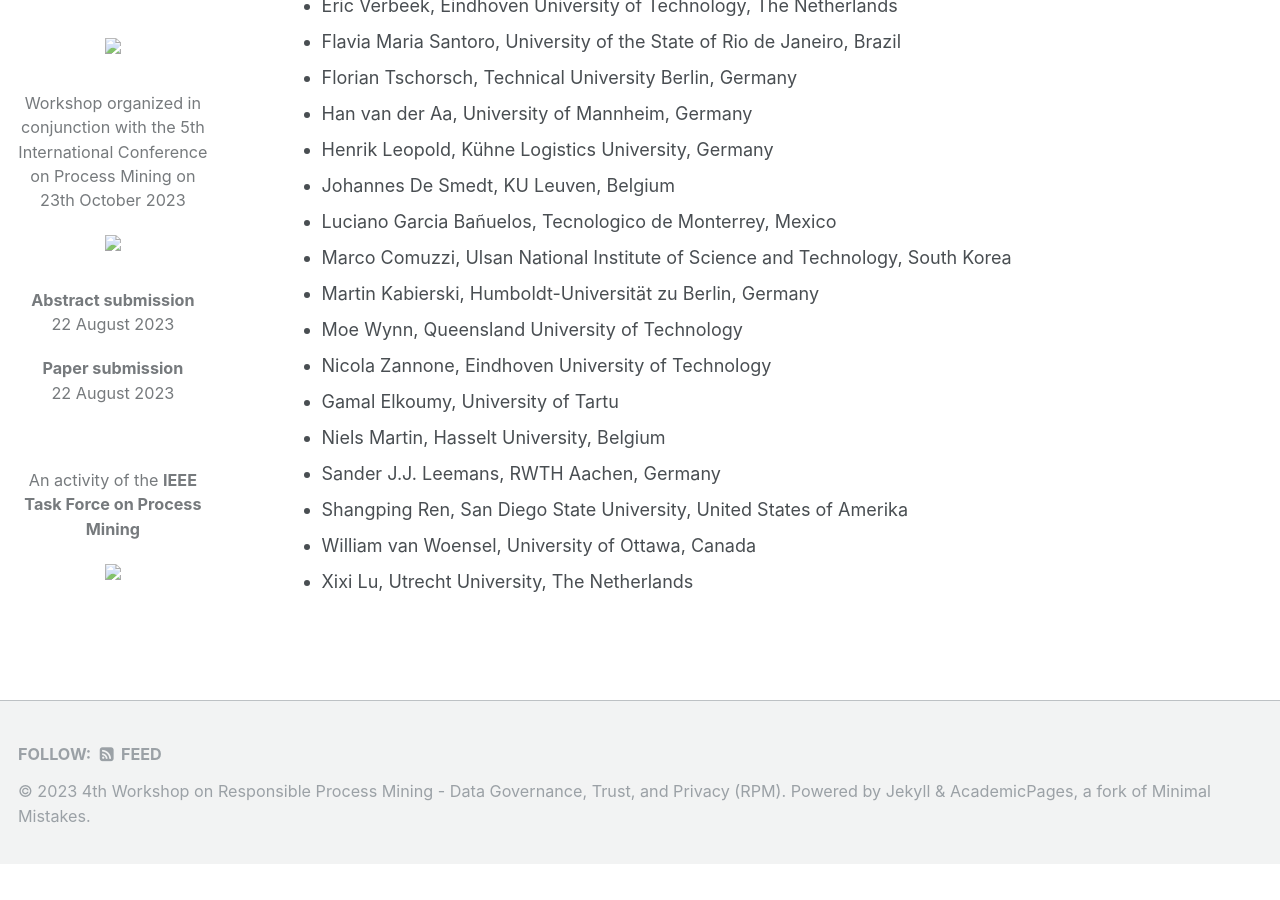
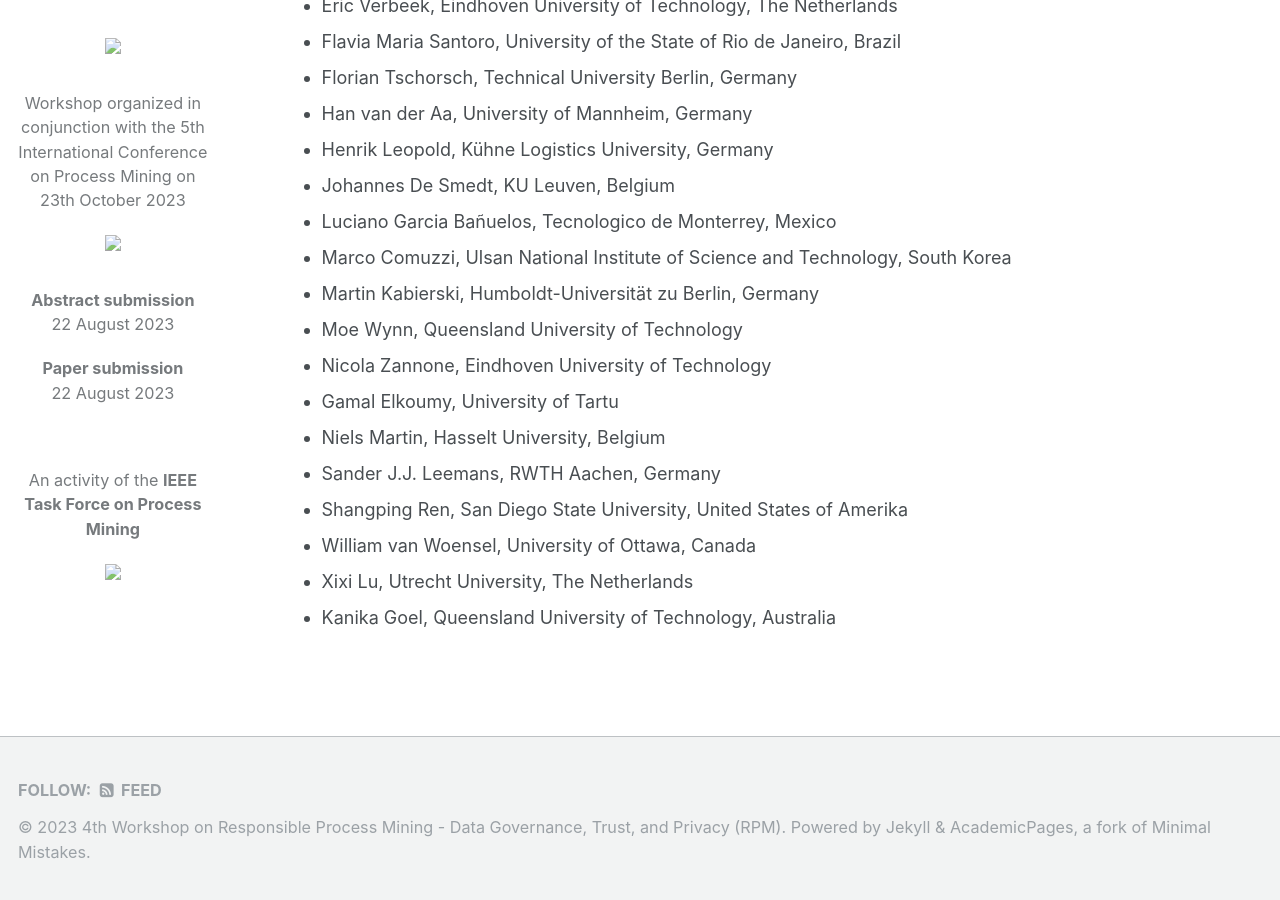
Before and after one commit to rpm-workshop/2023, a Jekyll site: the page built from _pages/about.md, in a window 1280 px wide and 900 px high, scrolled down 3967 px. Built offline with Jekyll 4.4.1, drawn with Linux system fonts in a browser that asks for light colours; before the commit the page ends 4831 px from its top, so only the background shows below that.

Commit message:
committee updated

```diff
--- a/_pages/about.md
+++ b/_pages/about.md
@@ -86,3 +86,4 @@ Please direct questions about the RPM workshop to *Felix Mannhardt*, f.mannhardt
 *	Shangping Ren, San Diego State University, United States of Amerika
 *	William van Woensel, University of Ottawa, Canada
 *	Xixi Lu, Utrecht University, The Netherlands
+*	Kanika Goel, Queensland University of Technology, Australia
```
